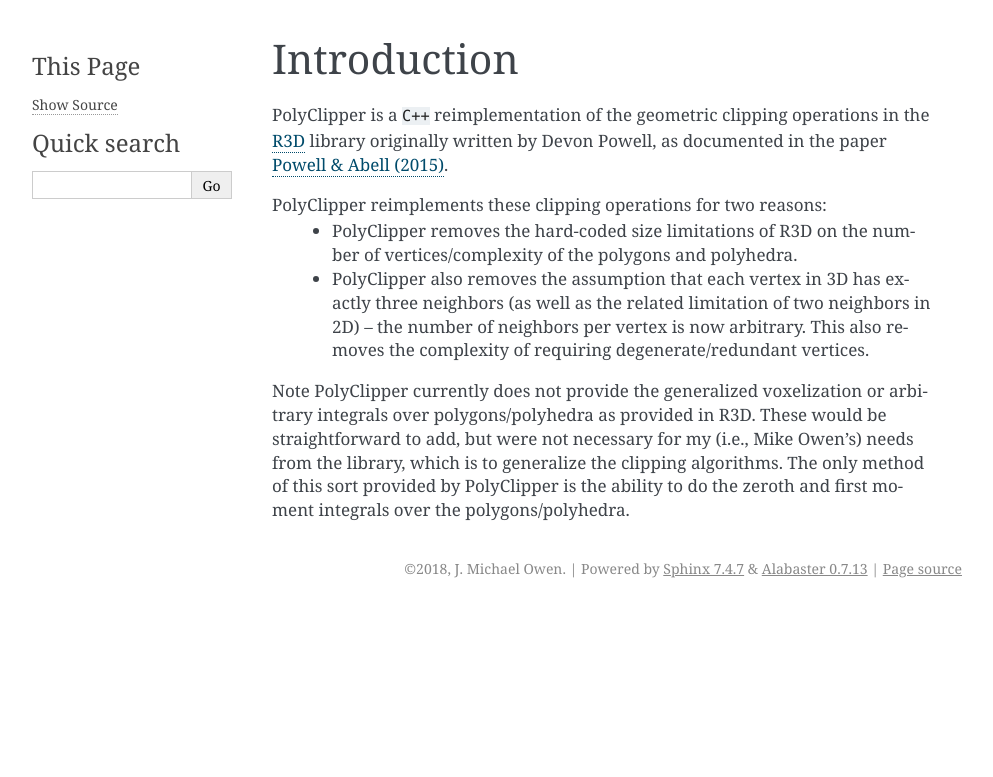
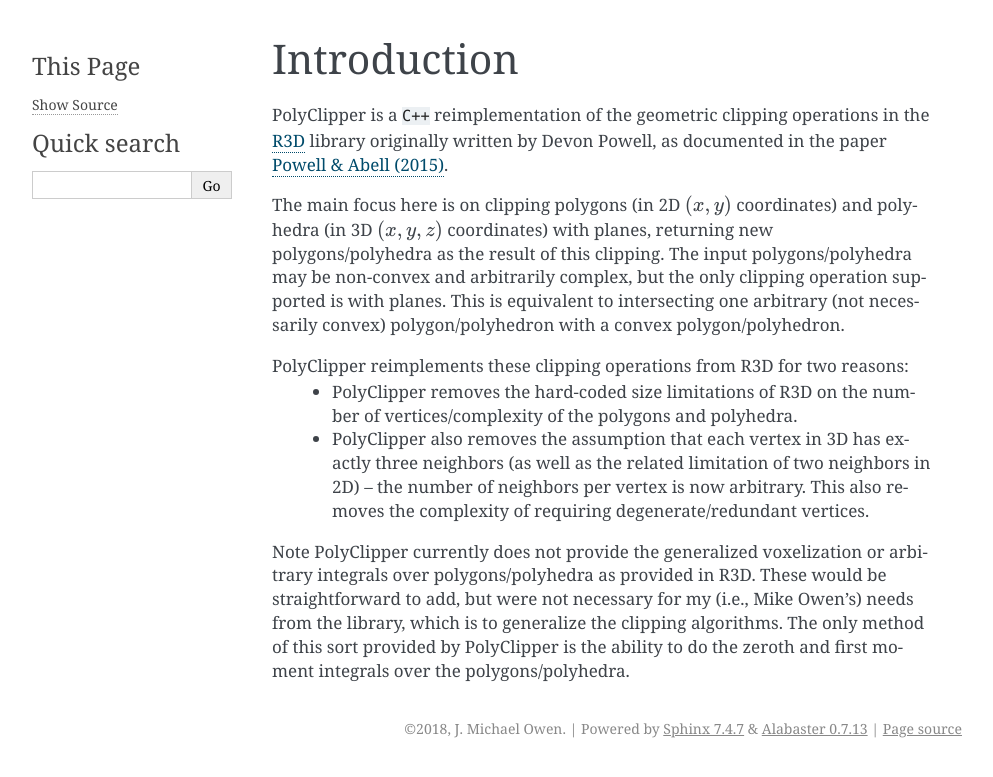
Before and after one commit to LLNL/PolyClipper, a Sphinx documentation site: the page built from docs/intro.rst, in a window 1280 px wide. Shown: the top 777 px of the page, without its empty margins (148-1141 px from the left). Built offline with Sphinx 7.4.7, drawn with Linux system fonts in a browser that asks for light colours.

Commit message:
Figuring out how to handle math in sphinx.

```diff
--- a/docs/conf.py
+++ b/docs/conf.py
@@ -40,6 +40,7 @@ release = u'1.0'
 # ones.
 extensions = [
     'sphinx.ext.autodoc',
+    #'sphinx.ext.imgmath',
     'sphinx.ext.mathjax',
     'sphinx.ext.githubpages',
 ]
--- a/docs/intro.rst
+++ b/docs/intro.rst
@@ -5,7 +5,9 @@ Introduction
 PolyClipper is a ``C++`` reimplementation of the geometric clipping operations in the `R3D <https://github.com/devonmpowell/r3d>`_ library originally written by Devon Powell, as documented in the paper
 `Powell & Abell (2015) <http://www.sciencedirect.com/science/article/pii/S0021999115003563>`_.
 
-PolyClipper reimplements these clipping operations for two reasons:
+The main focus here is on clipping polygons (in 2D :math:`(x,y)` coordinates) and polyhedra (in 3D :math:`(x,y,z)` coordinates) with planes, returning new polygons/polyhedra as the result of this clipping.  The input polygons/polyhedra may be non-convex and arbitrarily complex, but the only clipping operation supported is with planes.  This is equivalent to intersecting one arbitrary (not necessarily convex) polygon/polyhedron with a convex polygon/polyhedron.
+
+PolyClipper reimplements these clipping operations from R3D for two reasons:
   * PolyClipper removes the hard-coded size limitations of R3D on the number of vertices/complexity of the polygons and polyhedra.
   * PolyClipper also removes the assumption that each vertex in 3D has exactly three neighbors (as well as the related limitation of two neighbors in 2D) -- the number of neighbors per vertex is now arbitrary.  This also removes the complexity of requiring degenerate/redundant vertices.
 
```
Also changed, not shown: 1 other file.
